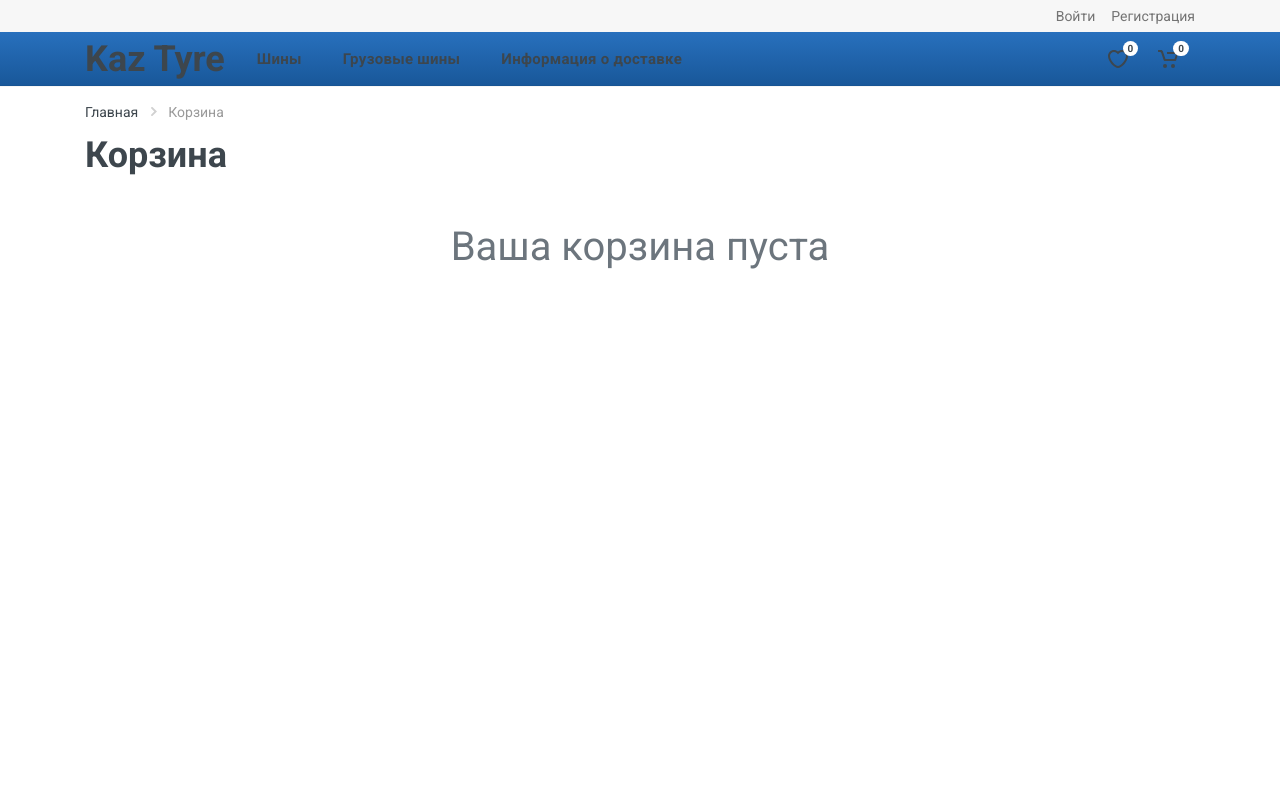
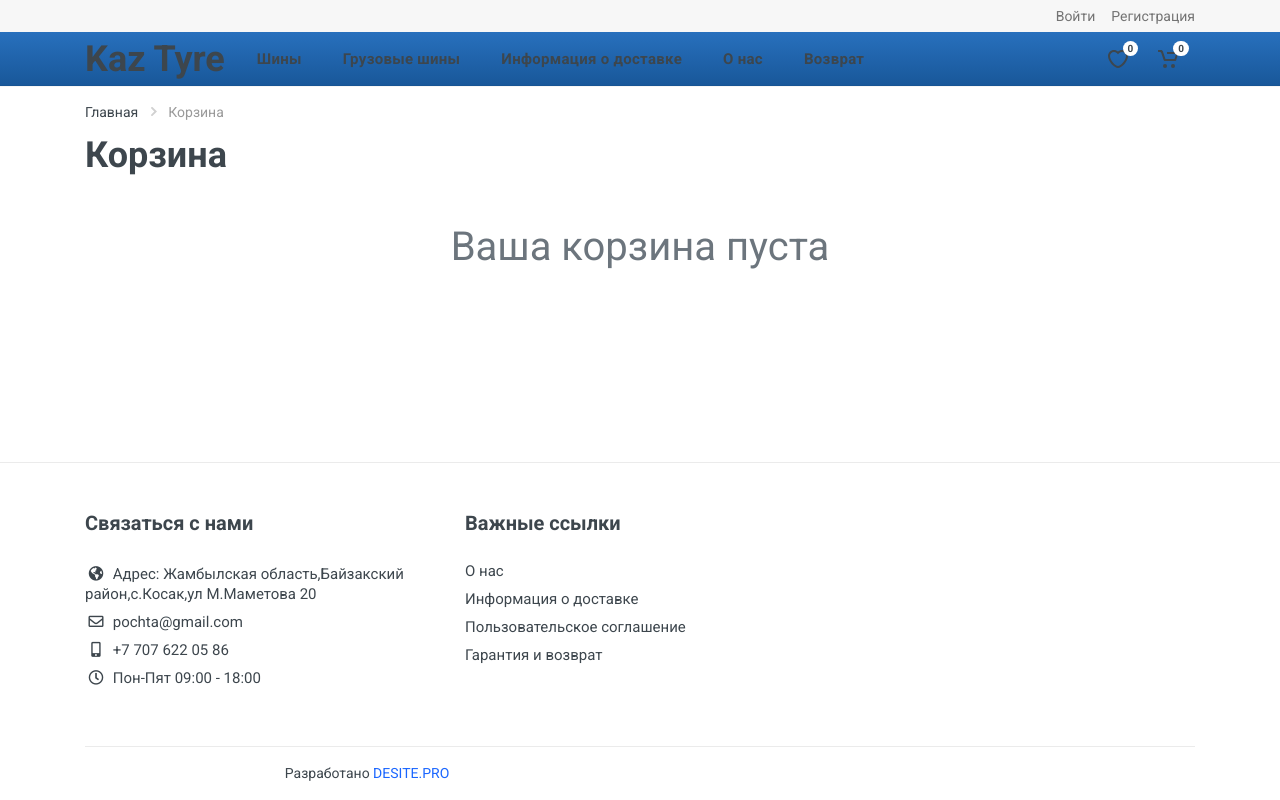
Before and after one commit to orazkarl/online_shop_tires, a Django app: page /cart/ in a window 1280 px wide. Run offline with Django 3.2, Linux system fonts and the light colour scheme; some libraries are stand-ins or nearby versions.

Commit message:
about page and etc

```diff
--- a/shop/urls.py
+++ b/shop/urls.py
@@ -31,4 +31,6 @@ urlpatterns = (
     path('checkout/', views.CheckoutView.as_view(), name='checkout'),
 
     path('delivery/', views.InfoForDelivery.as_view(), name='delivery'),
+    path('about/', views.About.as_view(), name='about'),
+path('return/', views.Return.as_view(), name='return'),
 )
--- a/shop/views.py
+++ b/shop/views.py
@@ -313,3 +313,9 @@ class CheckoutView(TemplateView):
 
 class InfoForDelivery(TemplateView):
     template_name = 'shop/delivery.html'
+
+class About(TemplateView):
+    template_name = 'shop/about.html'
+
+class Return(TemplateView):
+    template_name = 'shop/return.html'
--- a/templates/shop/base.html
+++ b/templates/shop/base.html
@@ -28,7 +28,7 @@
           href="{% static 'vendor/fontawesome-5.6.1/css/all.min.css' %}">
     <!-- font - stroyka -->
     <link rel="stylesheet" href="{% static 'fonts/stroyka/stroyka.css' %}">
-<meta name="google-site-verification" content="U8c2ub5q91Tswo9AWbNHkqS220WKVArW54kGTrPUjhE" />
+    <meta name="google-site-verification" content="U8c2ub5q91Tswo9AWbNHkqS220WKVArW54kGTrPUjhE"/>
 
 
 </head>
@@ -92,6 +92,21 @@
                 {% endif %}
                 <li class="mobile-links__item" data-collapse-item>
                     <div class="mobile-links__item-title"><a href="{% url 'tires' %}" class="mobile-links__item-link">Шины</a>
+                    </div>
+                </li>
+                <li class="mobile-links__item" data-collapse-item>
+                    <div class="mobile-links__item-title"><a href="{% url 'delivery' %}"
+                                                             class="mobile-links__item-link">Информация о доставке</a>
+                    </div>
+                </li>
+                <li class="mobile-links__item" data-collapse-item>
+                    <div class="mobile-links__item-title"><a href="{% url 'about' %}" class="mobile-links__item-link">О
+                        нас</a>
+                    </div>
+                </li>
+            <li class="mobile-links__item" data-collapse-item>
+                    <div class="mobile-links__item-title"><a href="{% url 'return' %}"
+                                                             class="mobile-links__item-link">Возврат</a>
                     </div>
                 </li>
                 {#                <li class="mobile-links__item" data-collapse-item>#}
@@ -239,6 +254,12 @@
                                     <li class="nav-links__item nav-links__item--with-submenu">
                                         <a href="{% url 'delivery' %}"><span>Информация о доставке</span></a>
                                     </li>
+                                    <li class="nav-links__item nav-links__item--with-submenu">
+                                        <a href="{% url 'about' %}"><span>О нас</span></a>
+                                    </li>
+                                    <li class="nav-links__item nav-links__item--with-submenu">
+                                        <a href="{% url 'return' %}"><span>Возврат</span></a>
+                                    </li>
                                 </ul>
                             </div><!-- .nav-links / end -->
                             <div class="nav-panel__indicators">
@@ -279,127 +300,99 @@
     {% block content %}
 
     {% endblock %}
-{#    <footer class="site__footer">#}
-{#        <div class="site-footer">#}
-{#            <div class="container">#}
-{#                <div class="site-footer__widgets">#}
-{#                    <div class="row">#}
-{#                        <div class="col-12 col-md-6 col-lg-4">#}
-{#                            <div class="site-footer__widget footer-contacts"><h5#}
-{#                                    class="footer-contacts__title">Связаться с#}
-{#                                нами</h5>#}
-{#                                <div class="footer-contacts__text">Lorem ipsum#}
-{#                                    dolor sit amet, consectetur adipiscing#}
-{#                                    elit. Integer in feugiat lorem. Pellentque#}
-{#                                    ac placerat tellus.#}
+    <footer class="site__footer">
+        <div class="site-footer">
+            <div class="container">
+                <div class="site-footer__widgets">
+                    <div class="row">
+                        <div class="col-12 col-md-6 col-lg-4">
+                            <div class="site-footer__widget footer-contacts"><h5
+                                    class="footer-contacts__title">Связаться с
+                                нами</h5>
+{#                                <div class="footer-contacts__text">Kaz Tyre#}
 {#                                </div>#}
-{#                                <ul class="footer-contacts__contacts">#}
-{#                                    <li>#}
-{#                                        <i class="footer-contacts__icon fas fa-globe-americas"></i>#}
-{#                                        Адрес#}
-{#                                    </li>#}
-{#                                    <li>#}
-{#                                        <i class="footer-contacts__icon far fa-envelope"></i>#}
-{#                                        pochta@gmail.com#}
-{#                                    </li>#}
-{#                                    <li>#}
-{#                                        <i class="footer-contacts__icon fas fa-mobile-alt"></i>#}
-{#                                        +7 777 777 777#}
-{#                                    </li>#}
-{#                                    <li>#}
-{#                                        <i class="footer-contacts__icon far fa-clock"></i>#}
-{#                                        Пон-Пят 09:00 - 18:00#}
-{#                                    </li>#}
-{#                                </ul>#}
-{#                            </div>#}
-{#                        </div>#}
-{#                        <div class="col-12 col-md-6 col-lg-4">#}
-{#                            <div class="site-footer__widget footer-links"><h5#}
-{#                                    class="footer-links__title">#}
-{#                                Информация</h5>#}
-{#                                <ul class="footer-links__list">#}
-{#                                    <li class="footer-links__item"><a href="#"#}
-{#                                                                      class="footer-links__link">Про#}
-{#                                        нас</a>#}
-{#                                    </li>#}
-{#                                    <li class="footer-links__item"><a href="#"#}
-{#                                                                      class="footer-links__link">Информация#}
-{#                                        о доставке</a></li>#}
-{#                                    <li class="footer-links__item"><a href="#"#}
-{#                                                                      class="footer-links__link">Политика#}
-{#                                        Конфиденциальности</a></li>#}
-                                    {#                                    <li class="footer-links__item"><a href="#" class="footer-links__link">Brands</a></li>#}
-{#                                    <li class="footer-links__item"><a href="#"#}
-{#                                                                      class="footer-links__link">Контакты</a>#}
-{#                                    </li>#}
-{#                                    <li class="footer-links__item"><a href="#"#}
-{#                                                                      class="footer-links__link">Возврат</a>#}
-{#                                    </li>#}
-                                    {#                                    <li class="footer-links__item"><a href="#" class="footer-links__link">Site Map</a>#}
-                                    {#                                    </li>#}
-{#                                </ul>#}
-{#                            </div>#}
-{#                        </div>#}
-                        {#                        <div class="col-6 col-md-3 col-lg-2">#}
-                        {#                            <div class="site-footer__widget footer-links"><h5 class="footer-links__title">My#}
-                        {#                                Account</h5>#}
-                        {#                                <ul class="footer-links__list">#}
-                        {#                                    <li class="footer-links__item"><a href="#" class="footer-links__link">Store#}
-                        {#                                        Location</a></li>#}
-                        {#                                    <li class="footer-links__item"><a href="#" class="footer-links__link">Order#}
-                        {#                                        History</a></li>#}
-                        {#                                    <li class="footer-links__item"><a href="#" class="footer-links__link">Wish List</a>#}
-                        {#                                    </li>#}
-                        {#                                    <li class="footer-links__item"><a href="#" class="footer-links__link">Newsletter</a>#}
-                        {#                                    </li>#}
-                        {#                                    <li class="footer-links__item"><a href="#" class="footer-links__link">Specials</a>#}
-                        {#                                    </li>#}
-                        {#                                    <li class="footer-links__item"><a href="#" class="footer-links__link">Gift#}
-                        {#                                        Certificates</a></li>#}
-                        {#                                    <li class="footer-links__item"><a href="#" class="footer-links__link">Affiliate</a>#}
-                        {#                                    </li>#}
-                        {#                                </ul>#}
-                        {#                            </div>#}
-                        {#                        </div>#}
+                                <ul class="footer-contacts__contacts">
+                                    <li>
+                                        <i class="footer-contacts__icon fas fa-globe-americas"></i>
+                                        Адрес: Жамбылская область,Байзакский район,с.Косак,ул М.Маметова 20
+
+                                    </li>
+                                    <li>
+                                        <i class="footer-contacts__icon far fa-envelope"></i>
+                                        pochta@gmail.com
+                                    </li>
+                                    <li>
+                                        <i class="footer-contacts__icon fas fa-mobile-alt"></i>
+                                        +7 707 622 05 86
+                                    </li>
+                                    <li>
+                                        <i class="footer-contacts__icon far fa-clock"></i>
+                                        Пон-Пят 09:00 - 18:00
+                                    </li>
+                                </ul>
+                            </div>
+                        </div>
+                        <div class="col-12 col-md-6 col-lg-4">
+                            <div class="site-footer__widget footer-links"><h5
+                                    class="footer-links__title">
+                                Важные ссылки</h5>
+                                <ul class="footer-links__list">
+                                    <li class="footer-links__item"><a href="{% url 'about' %}"
+                                                                      class="footer-links__link">О нас</a>
+                                    </li>
+                                    <li class="footer-links__item"><a href="{% url 'delivery' %}"
+                                                                      class="footer-links__link">Информация
+                                        о доставке</a></li>
+                                    <li class="footer-links__item"><a href="/media/soglashenie.docx"
+                                                                      class="footer-links__link">Пользовательское соглашение</a></li>
+                                    <li class="footer-links__item"><a href="{% url 'return' %}"
+                                                                      class="footer-links__link">Гарантия и возврат</a>
+                                    </li>
+                                </ul>
+                            </div>
+                        </div>
+
 {#                        <div class="col-12 col-md-12 col-lg-4">#}
 {#                            <div class="site-footer__widget footer-newsletter">#}
 {#                                <h5 class="footer-newsletter__title">#}
 {#                                    Социальные сети</h5>#}
 {##}
-                                {#                                <div class="footer-newsletter__text footer-newsletter__text--social">Follow us on social#}
-                                {#                                    networks#}
+{#                                <div class="footer-newsletter__text footer-newsletter__text--social">Follow us on social#}
+{#                                    networks#}
+{#                                </div>#}
+{#                                <ul class="footer-newsletter__social-links">#}
+{#                                    <li class="footer-newsletter__social-link footer-newsletter__social-link--facebook">#}
+{#                                        <a href="https://www.facebook.com/"#}
+{#                                           target="_blank"><i#}
+{#                                                class="fab fa-facebook-f"></i></a>#}
+{#                                    </li>#}
+{#                                    <li class="footer-newsletter__social-link footer-newsletter__social-link--twitter">#}
+{#                                        <a href="https://www.twitter.com/"#}
+{#                                           target="_blank"><i#}
+{#                                                class="fab fa-twitter"></i></a></li>#}
+{#                                    <li class="footer-newsletter__social-link footer-newsletter__social-link--youtube">#}
+{#                                        <a href="https://www.youtube.com/"#}
+{#                                           target="_blank"><i#}
+{#                                                class="fab fa-youtube"></i></a></li>#}
+{#                                    <li class="footer-newsletter__social-link footer-newsletter__social-link--instagram">#}
+{#                                        <a href="https://www.instagram.com/"#}
+{#                                           target="_blank"><i#}
+{#                                                class="fab fa-instagram"></i></a>#}
+{#                                    </li>#}
+{##}
+{#                                </ul>#}
 {#                            </div>#}
-{#                            <ul class="footer-newsletter__social-links">#}
-{#                                <li class="footer-newsletter__social-link footer-newsletter__social-link--facebook">#}
-{#                                    <a href="https://www.facebook.com/"#}
-{#                                       target="_blank"><i#}
-{#                                            class="fab fa-facebook-f"></i></a>#}
-{#                                </li>#}
-{#                                <li class="footer-newsletter__social-link footer-newsletter__social-link--twitter">#}
-{#                                    <a href="https://www.twitter.com/"#}
-{#                                       target="_blank"><i#}
-{#                                            class="fab fa-twitter"></i></a></li>#}
-{#                                <li class="footer-newsletter__social-link footer-newsletter__social-link--youtube">#}
-{#                                    <a href="https://www.youtube.com/"#}
-{#                                       target="_blank"><i#}
-{#                                            class="fab fa-youtube"></i></a></li>#}
-{#                                <li class="footer-newsletter__social-link footer-newsletter__social-link--instagram">#}
-{#                                    <a href="https://www.instagram.com/"#}
-{#                                       target="_blank"><i#}
-{#                                            class="fab fa-instagram"></i></a>#}
-{#                                </li>#}
-{##}
-{#                            </ul>#}
 {#                        </div>#}
-{#                    </div>#}
-{#                </div>#}
-{#            </div>#}
-            {#                <div class="site-footer__bottom">#}
-            {#                    <div style="margin-left: 18%" class="site-footer__copyright">Разработано <a target="_blank" href="http://desite.pro/">DESITE.PRO</a></div>#}
-            {#                </div>#}
-{#        </div>#}
-{##}
-{#    </footer><!-- site__footer / end -->#}
+                    </div>
+                </div>
+                <div class="site-footer__bottom">
+                    <div style="margin-left: 18%" class="site-footer__copyright">Разработано <a target="_blank"
+                                                                                                href="http://desite.pro/">DESITE.PRO</a>
+                    </div>
+                </div>
+            </div>
+
+    </footer><!-- site__footer / end -->
 </div><!-- site / end --></body>
 </div>
 </body>
```
Also changed, not shown: templates/shop/about.html (added, +75 -0 lines), templates/shop/return.html (added, +27 -0 lines), 1 other file.
